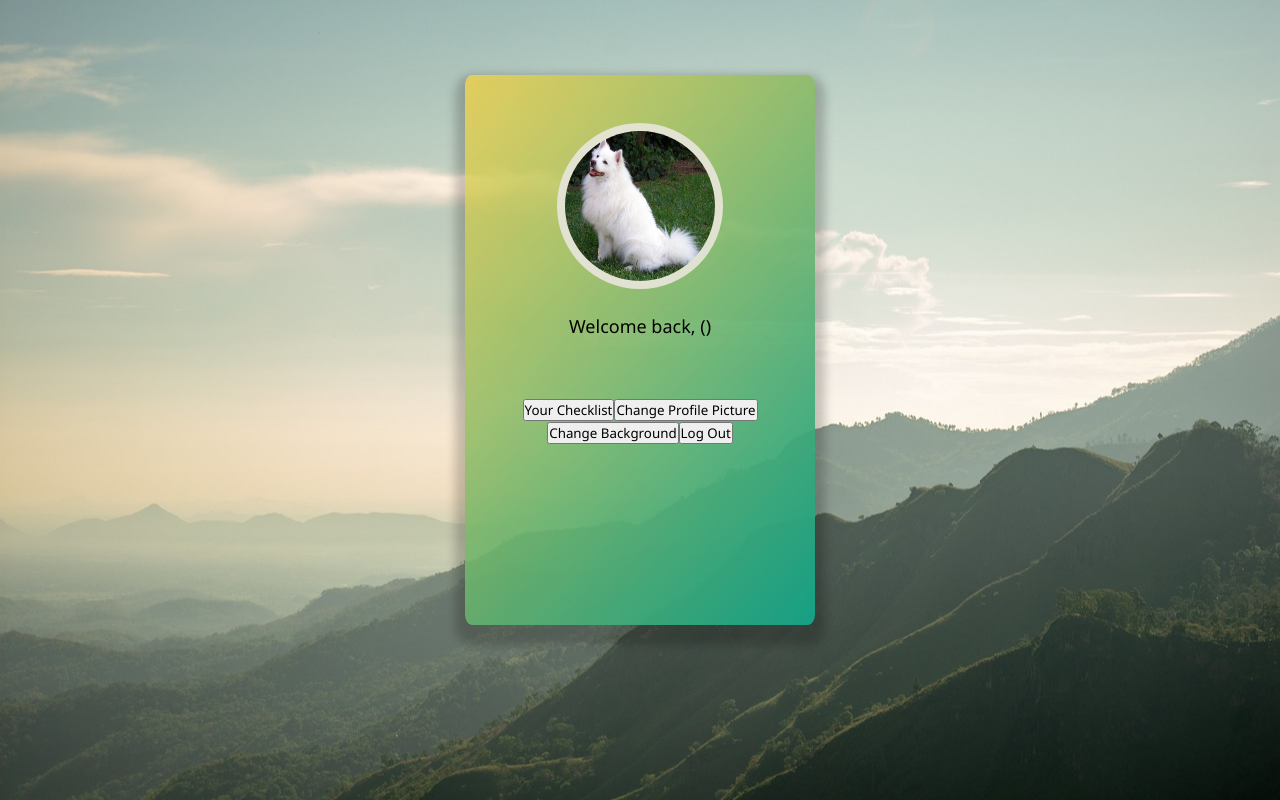
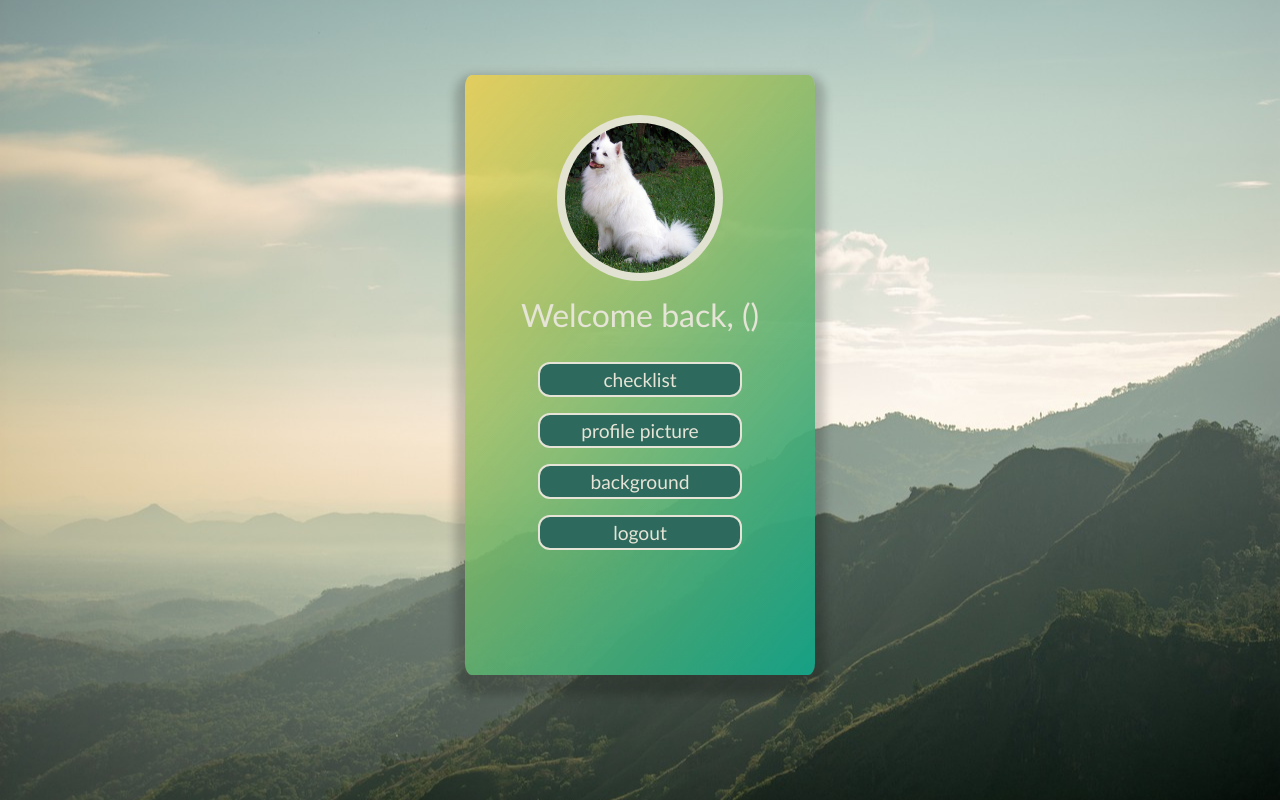
Before and after one commit to Bstuart77/Checklist_418, a React (Create React App) app: page / in a window 1280 px wide. Built offline with nearby package versions, Linux system fonts and the light colour scheme.

Commit message:
Further added button features and polish like button hover

```diff
--- a/src/Profile.css
+++ b/src/Profile.css
@@ -11,7 +11,7 @@
 *{
     margin: 0;
     padding: 0;
-    font-family:'Segoe UI', Tahoma, Geneva, Verdana, sans-serif;
+    /*font-family:'Segoe UI', Tahoma, Geneva, Verdana, sans-serif; */
     box-sizing: border-box;
 }
 
@@ -47,10 +47,8 @@ body {
   .ProfileCard {
     background: linear-gradient(132deg, rgb(244, 208, 63, .75) 0%, rgb(22, 160, 133, 1) 100%);
 
-    padding: 8px;
-
     width: 350px;
-    height: 550px;
+    height: 600px;
     overflow: hidden;
     border-radius: 2%;
     box-shadow: 0px 10px 10px 10px rgba(0, 0, 0, 0.2);
@@ -64,7 +62,8 @@ body {
   }
 
   .ProfileHeader {
-      padding: 40px 10px;
+      /* background-color: blue; */
+      padding-top: 40px
   }
 
   .ProfilePicture {
@@ -77,11 +76,7 @@ body {
     /* background-image: linear-gradient(132deg, #F4D03F 0%, #16A085 100%); */
     background-color: rgb(229, 228, 214, .95);
 
-
-
   }
-
-
 
   .ProfilePicture img{
       display: block;
@@ -92,10 +87,46 @@ body {
   }
 
   .ProfileGreeting {
+      padding-top: 10px;
+      padding-left: 20px;
+      padding-right: 20px;
+      font-size: 18px;
+      font-family: 'Gill Sans', 'Gill Sans MT', Calibri, 'Trebuchet MS', sans-serif;
+      color: rgb(229, 228, 214);
+      font-size: 2rem;
+  }
+
+  .ProfileFooter {
+      /* background-color: antiquewhite; */
       padding: 20px;
-      font-size: 18px;
-      color: black;
   }
+
+  button{
+      width: 66%;
+      color: rgb(229, 228, 214);
+
+      border: 2px solid;
+      background-color: #2E695D;
+
+      padding: 4px;
+      margin: 8px;
+
+      font-family: 'Gill Sans', 'Gill Sans MT', Calibri, 'Trebuchet MS', sans-serif;
+      font-size: 1.2rem;
+
+      border-radius: 12px;
+
+      transition-duration: 0.3s;
+
+  }
+
+button:hover {
+    background-color: #16A085; /* Green */
+    color: white;
+    box-shadow: 0 12px 16px 0 rgba(0,0,0,0.24), 0 17px 50px 0 rgba(0,0,0,0.19);
+
+}
+
 
   /**
 *{
--- a/src/Profile.js
+++ b/src/Profile.js
@@ -21,10 +21,10 @@ function ProfilePage(){
                 </div>
 
                 <div className = 'ProfileFooter'>
-                    <button className = "Checklist"> Your Checklist </button>
-                    <button className = "ChangeProfile"> Change Profile Picture </button>
-                    <button className = "ChangeBackground"> Change Background </button>
-                    <button className = "Logout"> Log Out </button>
+                    <button className = "Checklist"> checklist </button>
+                    <button className = "ChangeProfile"> profile picture </button>
+                    <button className = "ChangeBackground"> background </button>
+                    <button className = "Logout"> logout </button>
 
                 </div>
 
```
